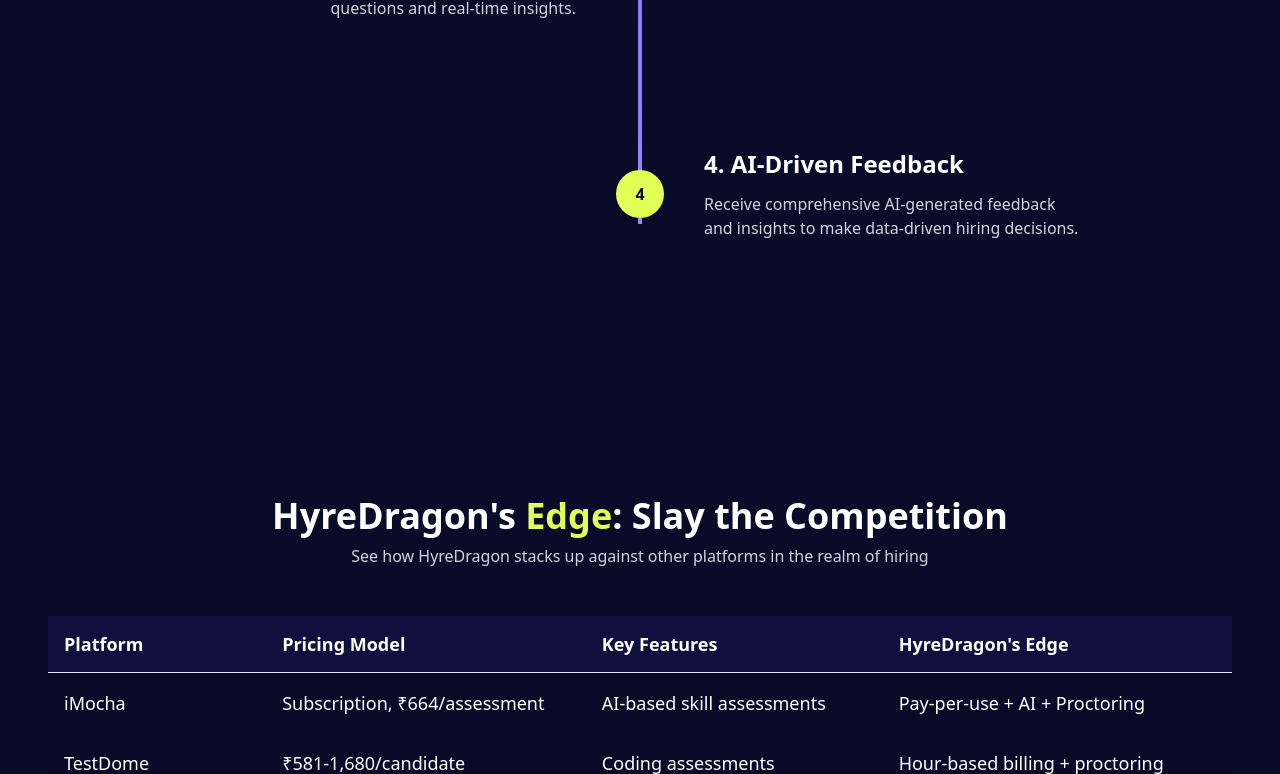
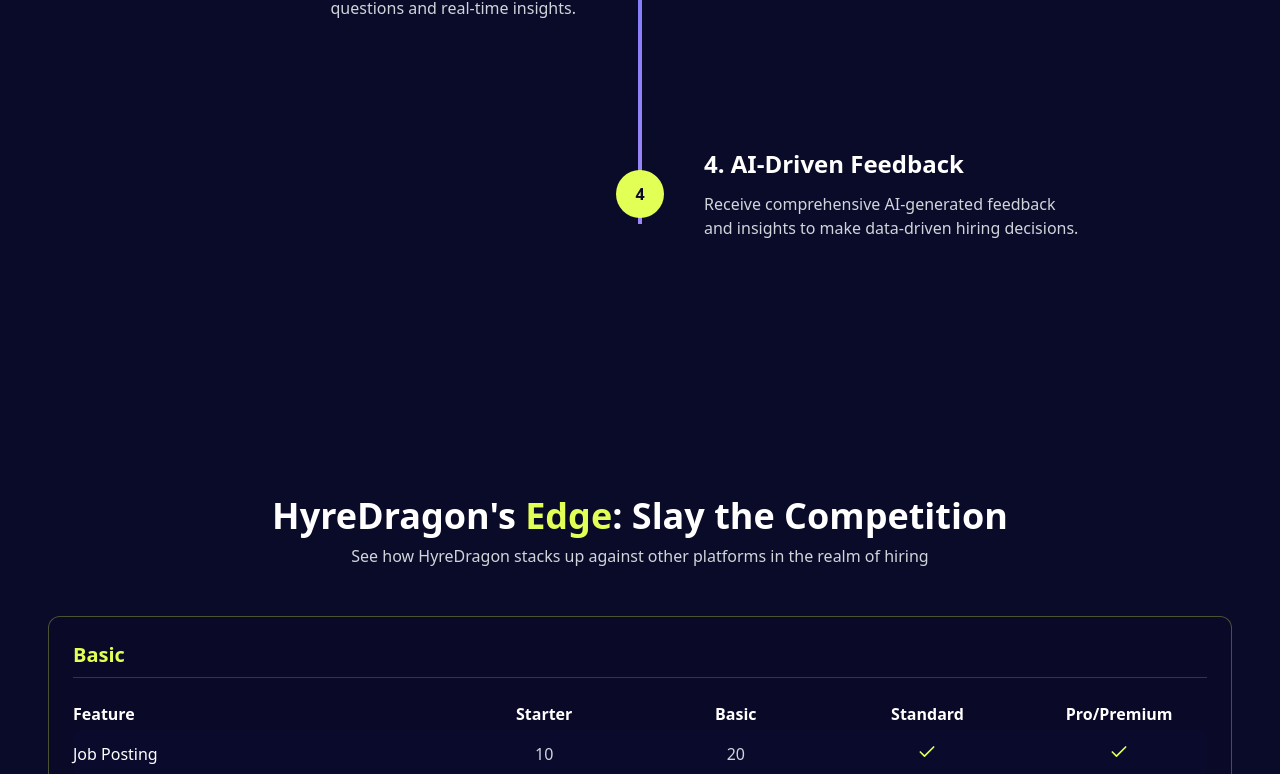
Before and after one commit to sohaihub/hyredragon, a React (Vite) app: page / in a window 1280 px wide. Shown: the part 2026-2800 px from the top of the page. Built offline with nearby package versions, Linux system fonts and the light colour scheme.

Commit message:
Refactor pricing page and chatbot icon
- Replaced the existing content on the pricing page with a feature list.
- Changed the chatbot icon to a static chat icon.

```diff
--- a/src/components/ComparisonSection.tsx
+++ b/src/components/ComparisonSection.tsx
@@ -1,41 +1,57 @@
 
 import React from 'react';
-import { Table, TableBody, TableCell, TableHead, TableHeader, TableRow } from '@/components/ui/table';
+import { Check, X } from 'lucide-react';
 
 const ComparisonSection: React.FC = () => {
-  const competitors = [
+  const features = [
     {
-      name: 'iMocha',
-      pricing: 'Subscription, ₹664/assessment',
-      features: 'AI-based skill assessments',
-      edge: 'Pay-per-use + AI + Proctoring',
+      category: 'Basic',
+      items: [
+        { name: 'Job Posting', starter: '10', basic: '20', standard: 'Yes', professional: 'Yes', premium: 'Yes' },
+        { name: 'Email Notification (Recruiter & Candidate)', starter: 'Yes', basic: 'Yes', standard: 'Yes', professional: 'Yes', premium: 'Yes' },
+        { name: 'Candidate Tracking', starter: 'Yes', basic: 'Yes', standard: 'Yes', professional: 'Yes', premium: 'Yes' }
+      ]
     },
     {
-      name: 'TestDome',
-      pricing: '₹581-1,680/candidate',
-      features: 'Coding assessments',
-      edge: 'Hour-based billing + proctoring',
+      category: 'AI',
+      items: [
+        { name: 'Match Making', starter: '100', basic: '200', standard: '300', professional: '400', premium: '500' },
+        { name: 'Resume Analyzer', starter: '100', basic: '100', standard: '100', professional: '100', premium: '100' },
+        { name: 'Question Generation (Gemini)', starter: '100-150', basic: '150-200', standard: 'Yes', professional: 'Yes', premium: 'Yes' },
+        { name: 'Question Generation (OpenAI)', starter: '10-20', basic: '20-30', standard: 'Yes', professional: 'Yes', premium: 'Yes' },
+        { name: 'Proctoring', starter: '1', basic: '2', standard: '3', professional: '4', premium: '5' },
+        { name: 'Feedback Report', starter: 'Yes', basic: 'Yes', standard: 'Yes', professional: 'Yes', premium: 'Yes' }
+      ]
     },
     {
-      name: 'Spark Hire',
-      pricing: '₹12,367-₹41,231/month',
-      features: 'Video interviews',
-      edge: '₹1,500/hr AI-enhanced video',
+      category: 'Analytics & Report',
+      items: [
+        { name: 'Analytic Dashboard', starter: 'Yes', basic: 'Yes', standard: 'Yes', professional: 'Yes', premium: 'Yes' },
+        { name: 'Basic Reporting', starter: 'Yes', basic: 'Yes', standard: 'Yes', professional: 'Yes', premium: 'Yes' },
+        { name: 'Advanced Reporting', starter: 'No', basic: 'No', standard: 'Yes', professional: 'Yes', premium: 'Yes' }
+      ]
     },
     {
-      name: 'HackerEarth',
-      pricing: '₹209/month for startups',
-      features: 'Coding tests + remote hiring',
-      edge: 'Scalable hours; no monthly lock-in',
-    },
-    {
-      name: 'HyreDragon',
-      pricing: 'Pay-per-hour, flexible',
-      features: 'All-in-one platform',
-      edge: 'The Complete Package',
-      highlight: true,
-    },
+      category: 'Support & Training',
+      items: [
+        { name: 'Email Support', starter: 'Yes', basic: 'Yes', standard: 'Yes', professional: 'Yes', premium: 'Yes' },
+        { name: 'Phone Support', starter: '1hr', basic: '2hr', standard: '3hr', professional: 'Yes', premium: 'Yes' },
+        { name: 'Chat Support', starter: 'Yes', basic: 'Yes', standard: 'Yes', professional: 'Yes', premium: 'Yes' },
+        { name: 'Training Session', starter: 'Yes', basic: 'Yes', standard: 'Yes', professional: 'Yes', premium: 'Yes' },
+        { name: 'Ticketing System', starter: '9AM-5PM', basic: '9AM-5PM', standard: '9AM-5PM', professional: '9AM-5PM', premium: '9AM-5PM' }
+      ]
+    }
   ];
+
+  const renderValue = (value: string) => {
+    if (value === 'Yes') {
+      return <Check className="h-5 w-5 text-[#E2FF55] mx-auto" />;
+    } else if (value === 'No') {
+      return <X className="h-5 w-5 text-red-400 mx-auto" />;
+    } else {
+      return value;
+    }
+  };
 
   return (
     <section className="py-16 md:py-24 px-4 relative overflow-hidden">
@@ -48,43 +64,39 @@ const ComparisonSection: React.FC = () => {
         </p>
 
         <div className="overflow-x-auto">
-          <Table className="w-full">
-            <TableHeader className="bg-[#0F103E]">
-              <TableRow className="border-0">
-                <TableHead className="text-white font-semibold text-lg">Platform</TableHead>
-                <TableHead className="text-white font-semibold text-lg">Pricing Model</TableHead>
-                <TableHead className="text-white font-semibold text-lg">Key Features</TableHead>
-                <TableHead className="text-white font-semibold text-lg">HyreDragon's Edge</TableHead>
-              </TableRow>
-            </TableHeader>
-            <TableBody>
-              {competitors.map((competitor, index) => (
-                <TableRow
-                  key={index}
-                  className={`${competitor.highlight ? 'bg-[#0F103E]/70 border-l-2 border-r-2 border-[#E2FF55]' : 'bg-[#0A0A29]/50'} border-0`}
-                >
-                  <TableCell className={competitor.highlight ? 'text-[#E2FF55] font-semibold text-lg' : 'text-white text-lg'}>
-                    {competitor.highlight ? (
-                      <div className="flex items-center">
-                        <span className="text-[#E2FF55] mr-2">🔥</span>
-                        {competitor.name}
-                        <span className="text-[#E2FF55] ml-2">🔥</span>
-                      </div>
-                    ) : competitor.name}
-                  </TableCell>
-                  <TableCell className={competitor.highlight ? 'text-[#E2FF55] text-lg' : 'text-white text-lg'}>
-                    {competitor.pricing}
-                  </TableCell>
-                  <TableCell className={competitor.highlight ? 'text-[#E2FF55] text-lg' : 'text-white text-lg'}>
-                    {competitor.features}
-                  </TableCell>
-                  <TableCell className={competitor.highlight ? 'text-[#E2FF55] font-semibold text-lg' : 'text-white text-lg'}>
-                    {competitor.edge}
-                  </TableCell>
-                </TableRow>
-              ))}
-            </TableBody>
-          </Table>
+          <div className="min-w-[800px] bg-[#0A0A29]/90 border border-[#E2FF55]/30 rounded-xl shadow-xl shadow-[#E2FF55]/5 p-6">
+            {features.map((featureGroup, groupIndex) => (
+              <div key={groupIndex} className="mb-12 last:mb-0">
+                <h3 className="text-xl font-bold mb-6 text-[#E2FF55] border-b border-[#E2FF55]/20 pb-2">
+                  {featureGroup.category}
+                </h3>
+                <div className="grid grid-cols-6 gap-4 mb-1">
+                  <div className="col-span-2 text-white font-semibold">Feature</div>
+                  <div className="text-white font-semibold text-center">Starter</div>
+                  <div className="text-white font-semibold text-center">Basic</div>
+                  <div className="text-white font-semibold text-center">Standard</div>
+                  <div className="text-white font-semibold text-center">Pro/Premium</div>
+                </div>
+
+                {featureGroup.items.map((feature, featureIndex) => (
+                  <div
+                    key={featureIndex}
+                    className={`grid grid-cols-6 gap-4 py-3 ${
+                      featureIndex % 2 === 0 ? 'bg-[#0F103E]/30' : ''
+                    } rounded-lg`}
+                  >
+                    <div className="col-span-2 text-white flex items-center">
+                      {feature.name}
+                    </div>
+                    <div className="text-center text-gray-300">{renderValue(feature.starter)}</div>
+                    <div className="text-center text-gray-300">{renderValue(feature.basic)}</div>
+                    <div className="text-center text-gray-300">{renderValue(feature.standard)}</div>
+                    <div className="text-center text-gray-300">{renderValue(feature.professional)}</div>
+                  </div>
+                ))}
+              </div>
+            ))}
+          </div>
         </div>
 
         <div className="mt-12 p-8 bg-[#0F103E]/80 rounded-lg border-2 border-[#E2FF55] shadow-[0_0_30px_rgba(226,255,85,0.2)]">
--- a/src/pages/Index.tsx
+++ b/src/pages/Index.tsx
@@ -5,6 +5,8 @@ import PricingHero from '@/components/PricingHero';
 import PricingFAQs from '@/components/PricingFAQs';
 import Footer from '@/components/Footer';
 import ComparisonSection from '@/components/ComparisonSection';
+import PricingTiers from '@/components/PricingTiers';
+import PricingCTA from '@/components/PricingCTA';
 
 const Index: React.FC = () => {
   // Add animation on scroll effect
@@ -49,11 +51,12 @@ const Index: React.FC = () => {
 
       <Header />
       <main className="flex-grow pt-20 relative z-10">
-        {/* Only include PricingHero and PricingFAQs */}
         <div className="space-y-12 md:space-y-16 pb-20">
           <PricingHero />
+          <PricingTiers />
           <ComparisonSection />
           <PricingFAQs />
+          <PricingCTA />
         </div>
       </main>
       <Footer />
```
Also changed, not shown: src/components/GeminiChatbot.tsx (+13 -18 lines).
